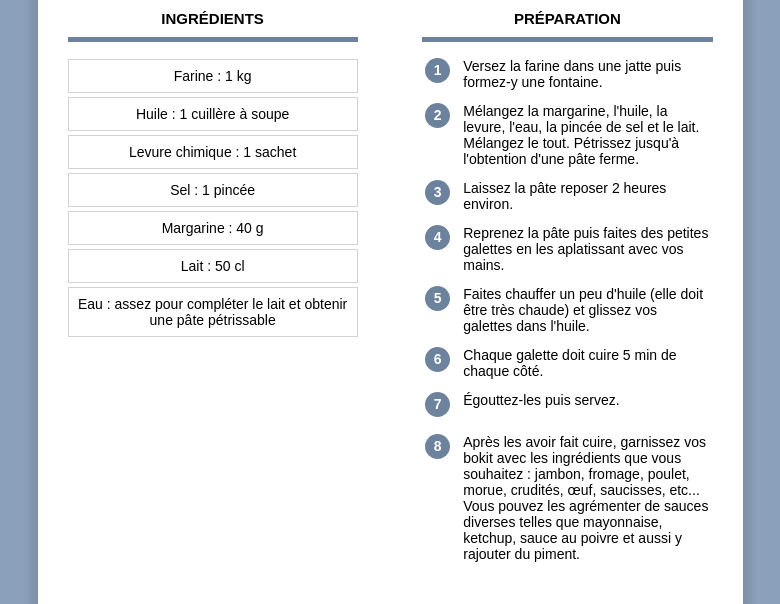
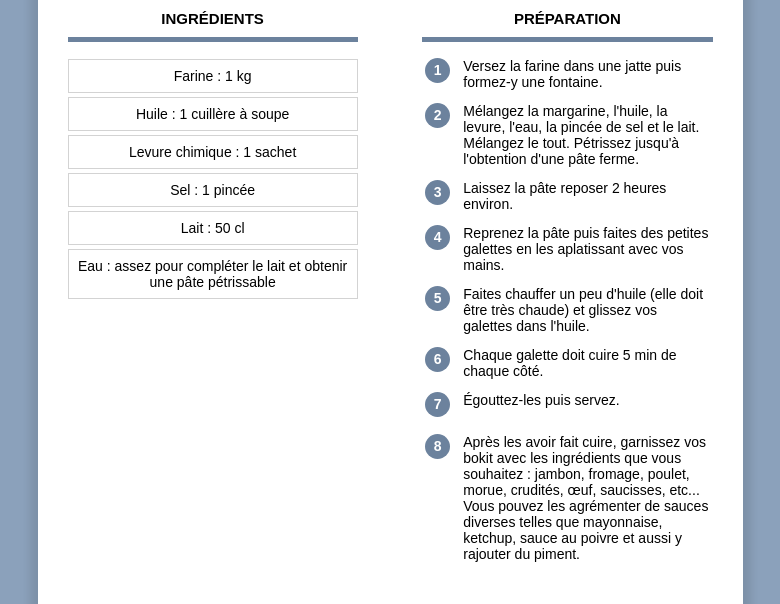
Before and after one commit to Trafalgar-D-Lad/Mes-Recettes, a plain HTML site: page index.html in a window 1280 px wide. Shown: the part 429-1033 px from the top of the page, without its empty margins (250-1030 px from the left). Drawn offline with Linux system fonts and the light colour scheme.

Commit message:
Add files via upload

```diff
--- a/index.html
+++ b/index.html
@@ -49,7 +49,6 @@
                         <p>Huile : 1 cuillère à soupe</p>
                         <p>Levure chimique : 1 sachet</p>
                         <p>Sel : 1 pincée</p>
-                        <p>Margarine : 40 g</p>
                         <p>Lait : 50 cl</p>
                         <p>Eau : assez pour compléter le lait et obtenir une pâte pétrissable</p>
                     </div>
```
